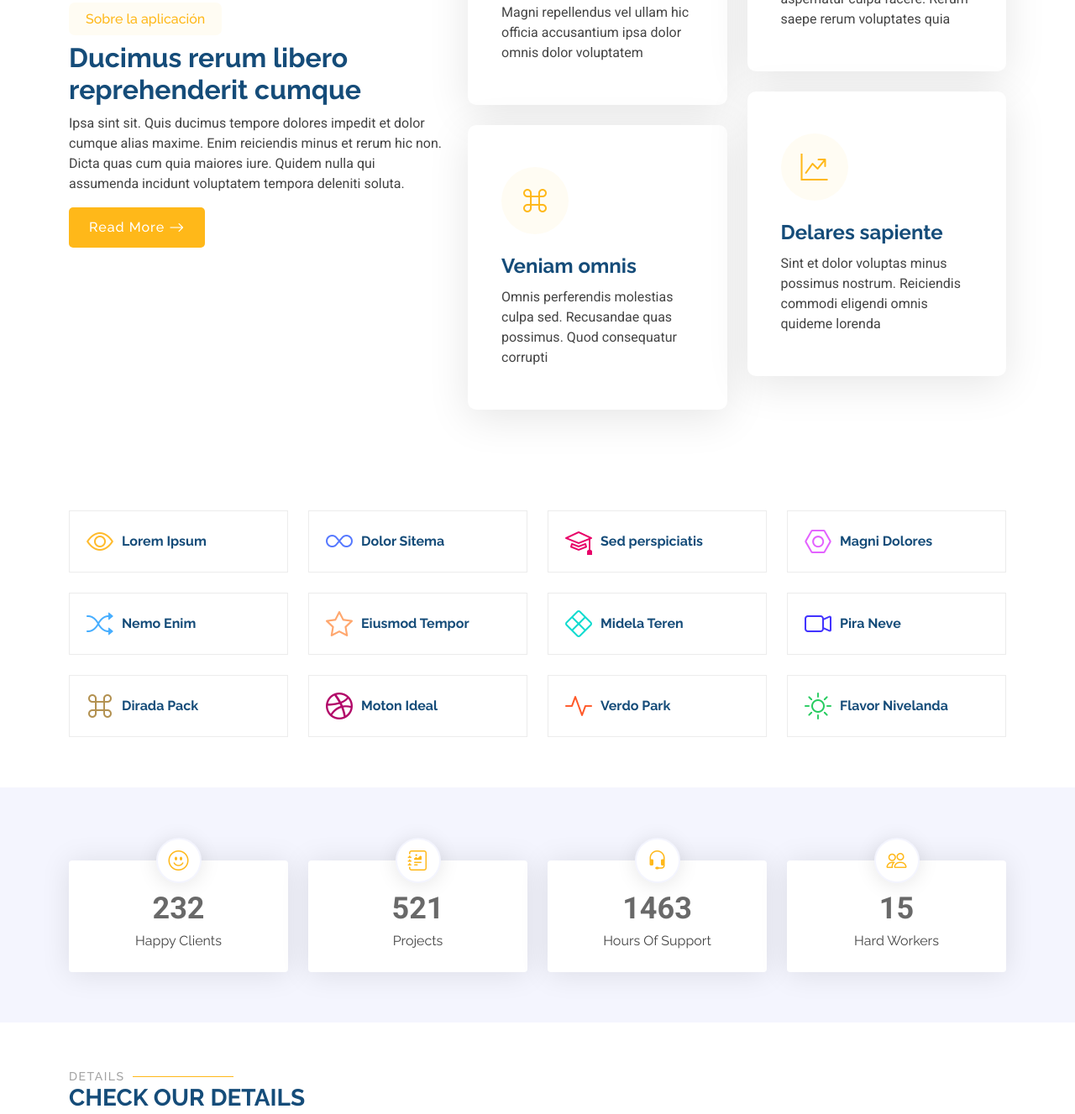
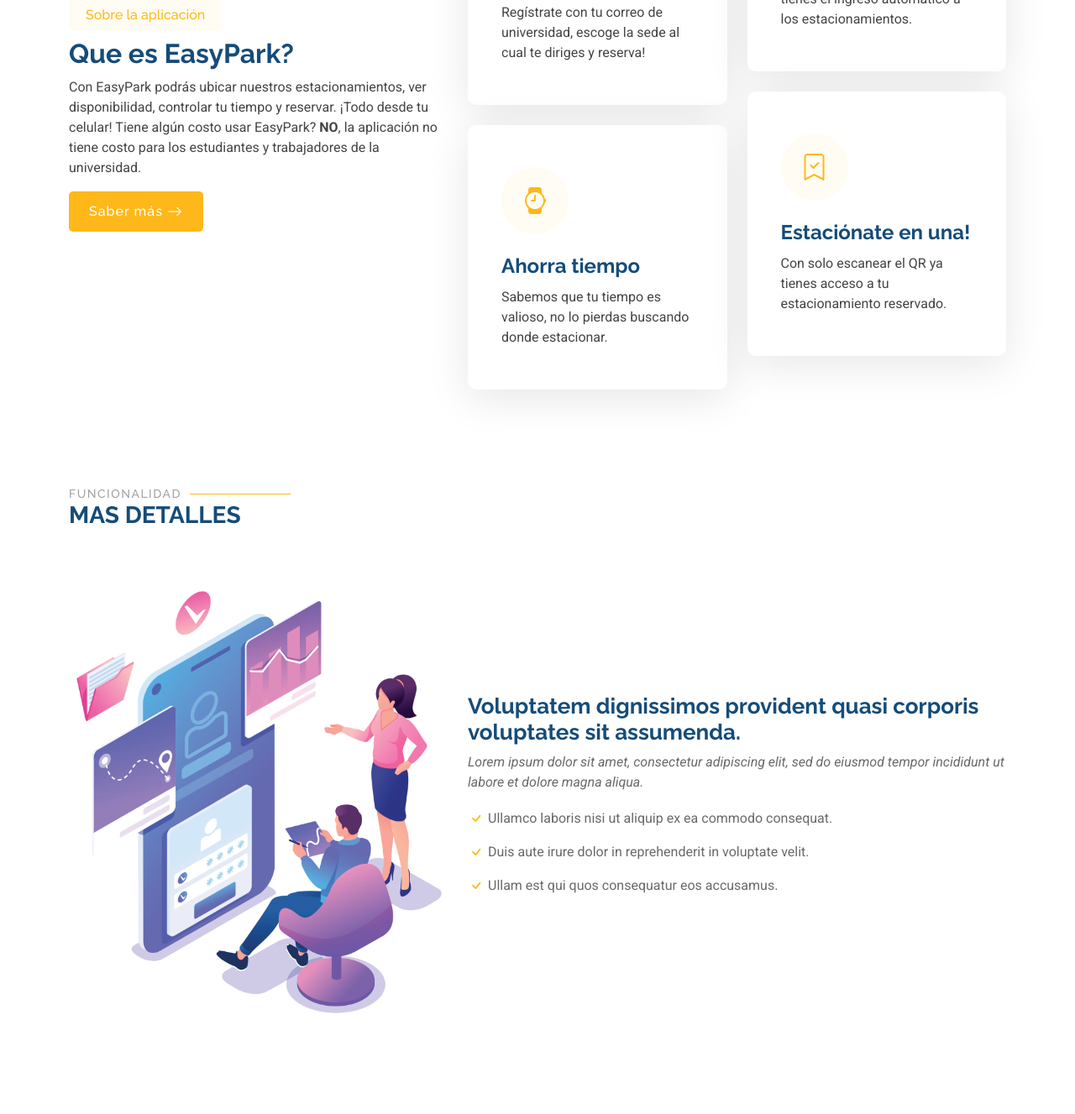
Before and after one commit to easyparkupn/easyparkupn.github.io, a plain HTML site: page index.html in a window 1280 px wide. Shown: the part 1005-2332 px from the top of the page at 84% size. Drawn offline with Linux system fonts and the light colour scheme.

Commit message:
about app

```diff
--- a/index.html
+++ b/index.html
@@ -43,7 +43,7 @@
         <ul>
           <li><a href="#hero" class="active">Inicio</a></li>
           <li><a href="#about">Sobre la app</a></li>
-          <li><a href="#features">Release</a></li>
+          <li><a href="#details">Funcionalidad</a></li>
           <li><a href="#gallery">Galeria</a></li>
           <li><a href="#team">Equipo</a></li>
           <li><a href="#pricing">Precio</a></li>
@@ -107,9 +107,11 @@
 
           <div class="col-xl-5 content">
             <h3>Sobre la aplicación</h3>
-            <h2>Ducimus rerum libero reprehenderit cumque</h2>
-            <p>Ipsa sint sit. Quis ducimus tempore dolores impedit et dolor cumque alias maxime. Enim reiciendis minus et rerum hic non. Dicta quas cum quia maiores iure. Quidem nulla qui assumenda incidunt voluptatem tempora deleniti soluta.</p>
-            <a href="#" class="read-more"><span>Read More</span><i class="bi bi-arrow-right"></i></a>
+            <h2>Que es EasyPark?</h2>
+            <p>Con EasyPark podrás ubicar nuestros estacionamientos, ver disponibilidad, controlar tu tiempo y reservar. ¡Todo desde tu celular!
+               Tiene algún costo usar EasyPark? <b>NO</b>, la aplicación no tiene costo para los estudiantes y trabajadores de la universidad.
+            </p>
+            <a href="#" class="read-more"><span>Saber más</span><i class="bi bi-arrow-right"></i></a>
           </div>
 
           <div class="col-xl-7">
@@ -118,32 +120,32 @@
               <div class="col-md-6" data-aos="fade-up" data-aos-delay="200">
                 <div class="icon-box">
                   <i class="bi bi-buildings"></i>
-                  <h3>Eius provident</h3>
-                  <p>Magni repellendus vel ullam hic officia accusantium ipsa dolor omnis dolor voluptatem</p>
+                  <h3>Sin colas</h3>
+                  <p>Regístrate con tu correo de universidad, escoge la sede al cual te diriges y reserva!</p>
                 </div>
               </div> <!-- End Icon Box -->
 
               <div class="col-md-6" data-aos="fade-up" data-aos-delay="300">
                 <div class="icon-box">
                   <i class="bi bi-clipboard-pulse"></i>
-                  <h3>Rerum aperiam</h3>
-                  <p>Autem saepe animi et aut aspernatur culpa facere. Rerum saepe rerum voluptates quia</p>
+                  <h3>Control total</h3>
+                  <p>Con solo escanear tu QR ya tienes el ingreso automático a los estacionamientos.</p>
                 </div>
               </div> <!-- End Icon Box -->
 
               <div class="col-md-6" data-aos="fade-up" data-aos-delay="400">
                 <div class="icon-box">
-                  <i class="bi bi-command"></i>
-                  <h3>Veniam omnis</h3>
-                  <p>Omnis perferendis molestias culpa sed. Recusandae quas possimus. Quod consequatur corrupti</p>
+                  <i class="bi bi-watch"></i>
+                  <h3>Ahorra tiempo</h3>
+                  <p>Sabemos que tu tiempo es valioso, no lo pierdas buscando donde estacionar.</p>
                 </div>
               </div> <!-- End Icon Box -->
 
               <div class="col-md-6" data-aos="fade-up" data-aos-delay="500">
                 <div class="icon-box">
-                  <i class="bi bi-graph-up-arrow"></i>
-                  <h3>Delares sapiente</h3>
-                  <p>Sint et dolor voluptas minus possimus nostrum. Reiciendis commodi eligendi omnis quideme lorenda</p>
+                  <i class="bi bi-bookmark-check"></i>
+                  <h3>Estaciónate en una!</h3>
+                  <p>Con solo escanear el QR ya tienes acceso a tu estacionamiento reservado.</p>
                 </div>
               </div> <!-- End Icon Box -->
 
@@ -155,155 +157,13 @@
 
     </section><!-- /About Section -->
 
-    <!-- Features Section -->
-    <section id="features" class="features section">
-
-      <div class="container">
-
-        <div class="row gy-4">
-
-          <div class="col-lg-3 col-md-4" data-aos="fade-up" data-aos-delay="100">
-            <div class="features-item">
-              <i class="bi bi-eye" style="color: #ffbb2c;"></i>
-              <h3><a href="" class="stretched-link">Lorem Ipsum</a></h3>
-            </div>
-          </div><!-- End Feature Item -->
-
-          <div class="col-lg-3 col-md-4" data-aos="fade-up" data-aos-delay="200">
-            <div class="features-item">
-              <i class="bi bi-infinity" style="color: #5578ff;"></i>
-              <h3><a href="" class="stretched-link">Dolor Sitema</a></h3>
-            </div>
-          </div><!-- End Feature Item -->
-
-          <div class="col-lg-3 col-md-4" data-aos="fade-up" data-aos-delay="300">
-            <div class="features-item">
-              <i class="bi bi-mortarboard" style="color: #e80368;"></i>
-              <h3><a href="" class="stretched-link">Sed perspiciatis</a></h3>
-            </div>
-          </div><!-- End Feature Item -->
-
-          <div class="col-lg-3 col-md-4" data-aos="fade-up" data-aos-delay="400">
-            <div class="features-item">
-              <i class="bi bi-nut" style="color: #e361ff;"></i>
-              <h3><a href="" class="stretched-link">Magni Dolores</a></h3>
-            </div>
-          </div><!-- End Feature Item -->
-
-          <div class="col-lg-3 col-md-4" data-aos="fade-up" data-aos-delay="500">
-            <div class="features-item">
-              <i class="bi bi-shuffle" style="color: #47aeff;"></i>
-              <h3><a href="" class="stretched-link">Nemo Enim</a></h3>
-            </div>
-          </div><!-- End Feature Item -->
-
-          <div class="col-lg-3 col-md-4" data-aos="fade-up" data-aos-delay="600">
-            <div class="features-item">
-              <i class="bi bi-star" style="color: #ffa76e;"></i>
-              <h3><a href="" class="stretched-link">Eiusmod Tempor</a></h3>
-            </div>
-          </div><!-- End Feature Item -->
-
-          <div class="col-lg-3 col-md-4" data-aos="fade-up" data-aos-delay="700">
-            <div class="features-item">
-              <i class="bi bi-x-diamond" style="color: #11dbcf;"></i>
-              <h3><a href="" class="stretched-link">Midela Teren</a></h3>
-            </div>
-          </div><!-- End Feature Item -->
-
-          <div class="col-lg-3 col-md-4" data-aos="fade-up" data-aos-delay="800">
-            <div class="features-item">
-              <i class="bi bi-camera-video" style="color: #4233ff;"></i>
-              <h3><a href="" class="stretched-link">Pira Neve</a></h3>
-            </div>
-          </div><!-- End Feature Item -->
-
-          <div class="col-lg-3 col-md-4" data-aos="fade-up" data-aos-delay="900">
-            <div class="features-item">
-              <i class="bi bi-command" style="color: #b2904f;"></i>
-              <h3><a href="" class="stretched-link">Dirada Pack</a></h3>
-            </div>
-          </div><!-- End Feature Item -->
-
-          <div class="col-lg-3 col-md-4" data-aos="fade-up" data-aos-delay="1000">
-            <div class="features-item">
-              <i class="bi bi-dribbble" style="color: #b20969;"></i>
-              <h3><a href="" class="stretched-link">Moton Ideal</a></h3>
-            </div>
-          </div><!-- End Feature Item -->
-
-          <div class="col-lg-3 col-md-4" data-aos="fade-up" data-aos-delay="1100">
-            <div class="features-item">
-              <i class="bi bi-activity" style="color: #ff5828;"></i>
-              <h3><a href="" class="stretched-link">Verdo Park</a></h3>
-            </div>
-          </div><!-- End Feature Item -->
-
-          <div class="col-lg-3 col-md-4" data-aos="fade-up" data-aos-delay="1200">
-            <div class="features-item">
-              <i class="bi bi-brightness-high" style="color: #29cc61;"></i>
-              <h3><a href="" class="stretched-link">Flavor Nivelanda</a></h3>
-            </div>
-          </div><!-- End Feature Item -->
-
-        </div>
-
-      </div>
-
-    </section><!-- /Features Section -->
-
-    <!-- Stats Section -->
-    <section id="stats" class="stats section light-background">
-
-      <div class="container" data-aos="fade-up" data-aos-delay="100">
-
-        <div class="row gy-4">
-
-          <div class="col-lg-3 col-md-6 d-flex flex-column align-items-center">
-            <i class="bi bi-emoji-smile"></i>
-            <div class="stats-item">
-              <span data-purecounter-start="0" data-purecounter-end="232" data-purecounter-duration="1" class="purecounter"></span>
-              <p>Happy Clients</p>
-            </div>
-          </div><!-- End Stats Item -->
-
-          <div class="col-lg-3 col-md-6 d-flex flex-column align-items-center">
-            <i class="bi bi-journal-richtext"></i>
-            <div class="stats-item">
-              <span data-purecounter-start="0" data-purecounter-end="521" data-purecounter-duration="1" class="purecounter"></span>
-              <p>Projects</p>
-            </div>
-          </div><!-- End Stats Item -->
-
-          <div class="col-lg-3 col-md-6 d-flex flex-column align-items-center">
-            <i class="bi bi-headset"></i>
-            <div class="stats-item">
-              <span data-purecounter-start="0" data-purecounter-end="1463" data-purecounter-duration="1" class="purecounter"></span>
-              <p>Hours Of Support</p>
-            </div>
-          </div><!-- End Stats Item -->
-
-          <div class="col-lg-3 col-md-6 d-flex flex-column align-items-center">
-            <i class="bi bi-people"></i>
-            <div class="stats-item">
-              <span data-purecounter-start="0" data-purecounter-end="15" data-purecounter-duration="1" class="purecounter"></span>
-              <p>Hard Workers</p>
-            </div>
-          </div><!-- End Stats Item -->
-
-        </div>
-
-      </div>
-
-    </section><!-- /Stats Section -->
-
     <!-- Details Section -->
     <section id="details" class="details section">
 
       <!-- Section Title -->
       <div class="container section-title" data-aos="fade-up">
-        <h2>Details</h2>
-        <div><span>Check Our</span> <span class="description-title">Details</span></div>
+        <h2>Funcionalidad</h2>
+        <div><span>Mas </span> <span class="description-title">Detalles</span></div>
       </div><!-- End Section Title -->
 
       <div class="container">
```
